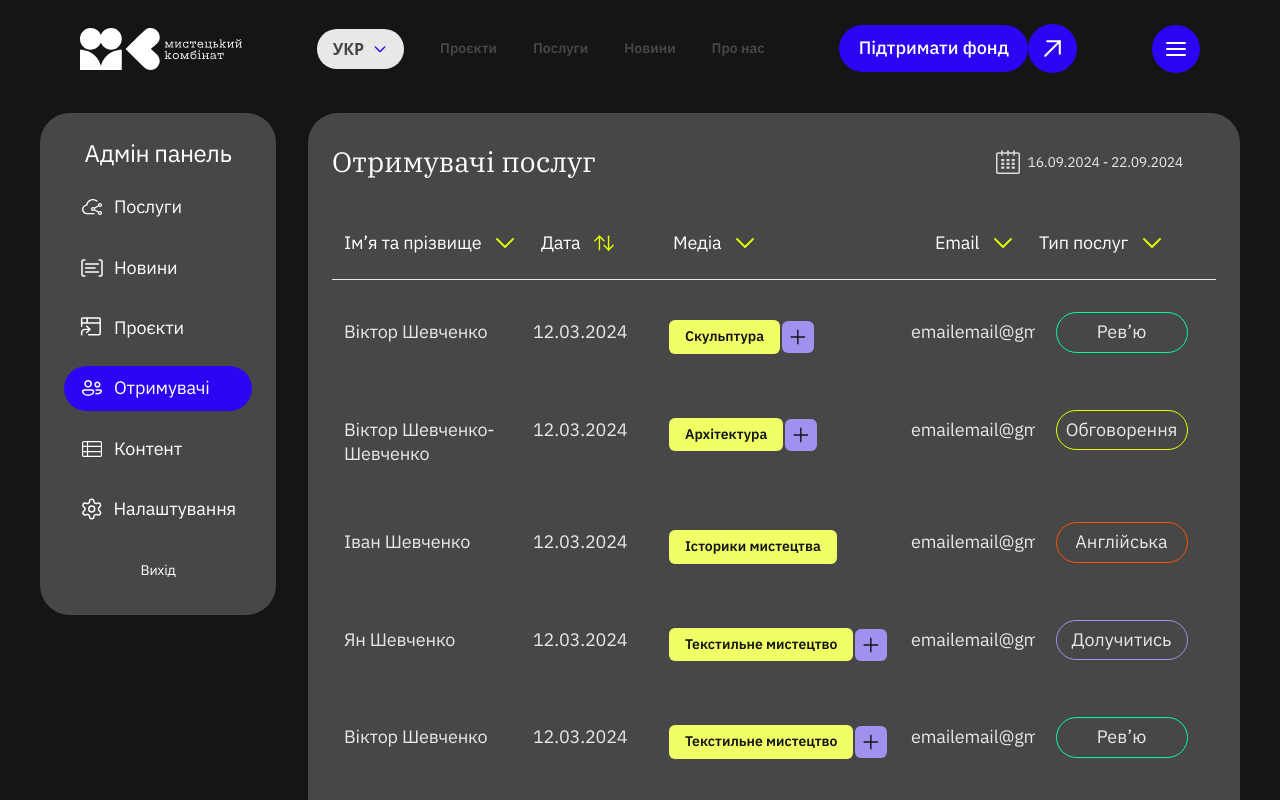
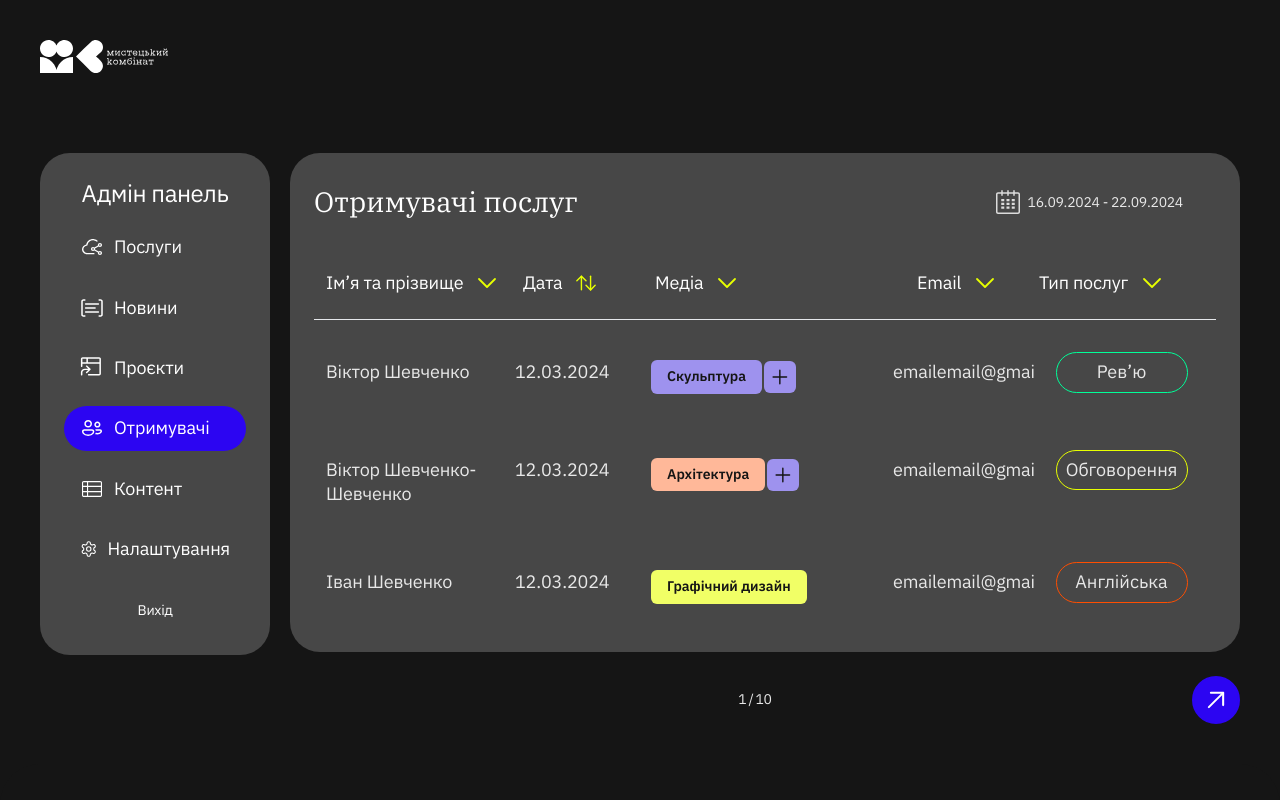
Before and after one commit to kamilka13me/myst_comb, a Next.js app in the folder frontend/: page /admin/users in a window 1280 px wide. Shown: the top 800 px of the page. Built offline with nearby package versions, Linux system fonts and the light colour scheme.

Commit message:
feat: add Header admin

```diff
--- a/frontend/src/vievs/AdminPages/AdminLayout/AdminLayout.tsx
+++ b/frontend/src/vievs/AdminPages/AdminLayout/AdminLayout.tsx
@@ -8,7 +8,7 @@ export function AdminLayout({
   children: React.ReactNode;
 }): React.JSX.Element {
   return (
-    <div className="flex flex-row items-start gap-8 p-5 lg:p-10">
+    <div className="flex flex-row items-start gap-2 xl:gap-5 p-5 lg:p-5 xl:p-10 overflow-hidden">
       <Dashboard />
       <section className="min-h-[70vh] w-full">{children}</section>
     </div>
--- a/frontend/src/vievs/AdminPages/AdminLayout/ui/Dashboard.tsx
+++ b/frontend/src/vievs/AdminPages/AdminLayout/ui/Dashboard.tsx
@@ -91,7 +91,8 @@ export default function Dashboard(): JSX.Element {
   };
 
   return (
-    <nav className="hidden w-[236px] rounded-[30px] bg-base-text_dark p-6 lg:block">
+    <div className='hidden overflow-hidden min-w-[230px] lg:block'>
+      <nav className=" rounded-[30px] bg-base-text_dark p-6">
         <ul className="flex w-full flex-col gap-4">
           <li>
             <Text
@@ -126,5 +127,6 @@ export default function Dashboard(): JSX.Element {
           </li>
         </ul>
       </nav>
+    </div>
   );
 }
--- a/frontend/src/vievs/AdminPages/AdminUsers/UsersList/ui/UserListItem.tsx
+++ b/frontend/src/vievs/AdminPages/AdminUsers/UsersList/ui/UserListItem.tsx
@@ -1,7 +1,7 @@
 'use client';
 import React, { useState } from 'react';
 import clsx from 'clsx';
-import { MediaProps, User } from './TypesProps';
+import { MediaProps, TypeBgColors, User } from './TypesProps';
 import { Icon } from '@/shared/ui/Icon';
 import { Text } from '@/shared/ui/Text';
 import icon_add from '@/shared/assets/icons/icon_add.svg?react';
@@ -16,7 +16,7 @@ import minus from '@/shared/assets/icons/icon_minus.svg?react';
 export function UserListItem(user: User) {
   const [isOpen, setIsOpen] = useState<boolean>(false);
 
-  const getBborderColor = (name: string): string =>{
+  const getBorderColor = (name: string): string =>{
     if(name === "Рев’ю"){ return '#0f9' };
     if(name === "Послуги"){ return '#d633ff' };
     if(name === "Англійська"){ return '#ff4e00' };
@@ -27,26 +27,32 @@ export function UserListItem(user: User) {
 
   const mediaDropDownList = ({media}: MediaProps) :JSX.Element =>{
 
-    const colors: string[] = ["#f1ff66",'#E066FF','#9E92EE'];
+  const bgColors: TypeBgColors = {
+    yellow:'#f1ff66',
+    purple:'#eb99ff',
+    orange:'#ffb899',
+    blue:'#9e92ee'
+  }
 
-    const getBgColor = (id:number): string =>{
-      if(colors[id]){
-        return colors[id]
-      }else return colors[0]
+  const getBgColor = (name: string): string => {
+    if (bgColors[name as keyof typeof bgColors]) {
+      return bgColors[name as keyof typeof bgColors];
     }
+    return bgColors['yellow'];
+  };
 
     return (
       <ul className="flex flex-col items-start justify-start gap-0.5 px-3 py-6">
         {media?.length == 1 ? (
           <li className="flex items-center gap-0.5">
             <div
-              style={{ background: getBgColor(0) }}
+              style={{ background: getBgColor(media[0].idColor) }}
               className="rounded-[6px]"
             >
               <Text
                 Tag="p"
                 textType="Desktop/Button-menu"
-                text={media[0]}
+                text={media[0].name}
                 align="center"
                 font="sans"
                 color="base/text_accent"
@@ -62,13 +68,13 @@ export function UserListItem(user: User) {
                 return (
                   <li key={i} className="flex items-center gap-0.5">
                     <div
-                      style={{ background: getBgColor(i) }}
+                      style={{ background: getBgColor(media[i].idColor) }}
                       className={'rounded-[6px]'}
                     >
                       <Text
                         Tag="p"
                         textType="Desktop/Button-menu"
-                        text={el}
+                        text={el.name}
                         align="center"
                         font="sans"
                         color="base/text_accent"
@@ -99,13 +105,13 @@ export function UserListItem(user: User) {
                     )}
                   >
                     <div
-                      style={{ background: getBgColor(i) }}
+                      style={{ background: getBgColor(media[i].idColor) }}
                       className={'rounded-[6px]'}
                     >
                       <Text
                         Tag="p"
                         textType="Desktop/Button-menu"
-                        text={el}
+                        text={el.name}
                         align="center"
                         font="sans"
                         color="base/text_accent"
@@ -144,7 +150,7 @@ export function UserListItem(user: User) {
           text={user.name}
           font="sans"
           color="base/text"
-          className="font-normal py-6"
+          className="font-normal text-[16px] xl:text-[18px] py-6"
         />
       </div>
       <div className={clsx(isOpen ? "align-top" : "align-center")}>
@@ -172,7 +178,7 @@ export function UserListItem(user: User) {
       </div>
       <div className={clsx('py-4', isOpen ? "align-top" : "align-center")}>
 
-        <div style={{borderColor: getBborderColor(user.type_services)}}
+        <div style={{borderColor: getBorderColor(user.type_services)}}
           className="border rounded-[30px] w-[132px] py-2 mx-auto">
           <Text
             Tag="p"
@@ -181,7 +187,7 @@ export function UserListItem(user: User) {
             font="sans"
             align="center"
             color="base/text"
-            className={"font-normal"}
+            className="font-normal"
           />
         </div>
       </div>
--- a/frontend/src/vievs/AdminPages/AdminUsers/UsersList/ui/UsersList.tsx
+++ b/frontend/src/vievs/AdminPages/AdminUsers/UsersList/ui/UsersList.tsx
@@ -28,7 +28,7 @@ function ListItem({data}: DataProps): JSX.Element {
     {data.map((user)=>{
         return (
           <li key={user.id} className="rounded-[24px] px-3 grid
-          grid-cols-[minmax(160px,_185px)_minmax(80px,_120px)_minmax(235px,_250px)_minmax(70px,_1fr)_minmax(128px,_165px)] gap-1
+          grid-cols-[minmax(160px,_185px)_minmax(80px,_120px)_minmax(200px,_250px)_minmax(70px,_1fr)_minmax(128px,_165px)] gap-1
           duration-300 hover:shadow-user-card hover:bg-base-text_accent">
           {UserListItem(user)}
           </li>
@@ -43,7 +43,7 @@ export function UsersList(): JSX.Element {
 
   return (
     <div>
-      <div className="rounded-[30px] bg-base-text_dark p-6 mb-6">
+      <div className="rounded-[30px] bg-base-text_dark p-4 lg:p-4 xl:p-6 mb-6">
         <header className="flex items-center justify-between mb-5">
           <Text
             Tag="h1"
@@ -69,9 +69,9 @@ export function UsersList(): JSX.Element {
           </button>
         </header>
 
-        <ul className="w-full flex flex-col gap-4">
+        <ul className="w-full flex flex-col gap-3 xl:gap-4">
           <li className=" grid grid px-3
-          grid-cols-[minmax(170px,_185px)_minmax(80px,_120px)_minmax(235px,_250px)_minmax(70px,_1fr)_minmax(128px,_165px)] gap-3
+          grid-cols-[minmax(170px,_185px)_minmax(80px,_120px)_minmax(200px,_250px)_minmax(80px,_1fr)_minmax(128px,_165px)] gap-1 xl:gap-3
           border-b border-base-text_ligh">
             <div className="flex gap-3 w-[200px] py-6">
               <Text
--- a/frontend/src/vievs/AdminPages/AdminUsers/UsersList/ui/fake-data-users.json
+++ b/frontend/src/vievs/AdminPages/AdminUsers/UsersList/ui/fake-data-users.json
@@ -4,7 +4,19 @@
       "id": "1001",
       "name": "Віктор Шевченко",
       "date": "12.03.2024",
-      "media": ["Скульптура","Культурологія", "Мистецтвознавці"],
+      "media": [
+        {"name":"Скульптура",
+        "idColor": "blue"
+        },
+        {
+          "name": "Текстильне мистецтво",
+          "idColor": "orange"
+        },
+        {
+          "name": "Digital-art",
+          "idColor": "purple"
+        }
+      ],
       "email": "emailemail@gmail.com",
       "type_services": "Рев’ю"
     },
@@ -12,7 +24,20 @@
       "id": "1002",
       "name": "Віктор Шевченко-Шевченко",
       "date": "12.03.2024",
-      "media": ["Архітектура","Скульптура","Стріт-арт"],
+      "media": [
+        {
+          "name":"Архітектура",
+          "idColor":"orange"
+        },
+        {
+          "name":"Скульптура",
+          "idColor":"yellow"
+        },
+        {
+          "name": "Ілюстрація",
+          "idColor": "purple"
+        }
+      ],
       "email": "emailemail@gmail.com",
       "type_services": "Обговорення"
     },
@@ -20,49 +45,9 @@
       "id": "1003",
       "name": "Іван Шевченко",
       "date": "12.03.2024",
-      "media": ["Історики мистецтва"],
+      "media": [{"name":"Графічний дизайн", "idColor":"yellow"}],
       "email": "emailemail@gmail.com",
       "type_services": "Англійська"
-    },
-    {
-      "id": "1004",
-      "name": "Ян Шевченко",
-      "date": "12.03.2024",
-      "media": ["Текстильне мистецтво","Графічний дизайн"],
-     "email": "emailemail@gmail.com",
-      "type_services": "Долучитись"
-    },
-    {
-      "id": "1005",
-      "name": "Віктор Шевченко",
-      "date": "12.03.2024",
-      "media": ["Текстильне мистецтво","Культурологія", "Мистецтвознавці"],
-      "email": "emailemail@gmail.com",
-      "type_services": "Рев’ю"
-    },
-    {
-      "id": "1006",
-      "name": "Віктор Шевченко-Шевченко",
-      "date": "12.03.2024",
-      "media": ["Архітектура","Скульптура","Стріт-арт"],
-      "email": "emailemail@gmail.com",
-      "type_services": "Обговорення"
-    },
-    {
-      "id": "1007",
-      "name": "Іван Шевченко",
-      "date": "12.03.2024",
-      "media": ["Історики мистецтва"],
-      "email": "emailemail@gmail.com",
-      "type_services": "Англійська"
-    },
-    {
-      "id": "1008",
-      "name": "Ян Шевченко",
-      "date": "12.03.2024",
-      "media": ["Текстильне мистецтво","Графічний дизайн"],
-     "email": "emailemail@gmail.com",
-      "type_services": "Долучитись"
     }
   ]
 }
--- a/frontend/src/vievs/AdminPages/Login/ui/AdminLoginPage.tsx
+++ b/frontend/src/vievs/AdminPages/Login/ui/AdminLoginPage.tsx
@@ -31,7 +31,7 @@ const AdminLoginPage: React.FC = () => {
   };
 
   return (
-    <div className="flex min-h-screen w-full flex-col items-center justify-center px-5">
+    <div className="flex min-h-[70vh] w-full flex-col items-center justify-center px-5">
       <div className="mb-[30px] flex flex-col items-center justify-center">
         <Text
           textType="H3"
--- a/frontend/src/widgets/Header/ui/Header.tsx
+++ b/frontend/src/widgets/Header/ui/Header.tsx
@@ -7,10 +7,35 @@ import { Icon } from '@/shared/ui/Icon';
 import { LanguageSwitcher } from '@/shared/ui/LanguageSwitcher';
 import { VStack } from '@/shared/ui/Stack';
 import { Text } from '@/shared/ui/Text';
+import clsx from 'clsx';
+import Link from 'next/link';
 import { usePathname } from 'next/navigation';
 
 const Header = () => {
   const pathname = usePathname();
+
+  const isPathName = (name: string): boolean => {
+    return pathname.split('/').includes(name);
+  };
+
+  // Header admin та login сторінок
+  if(isPathName('admin') || isPathName('login')){
+    return (
+      <header className={`z-30 flex w-full justify-center p-5 lg:p-5 xl:p-10`}>
+        <div className="w-full">
+          <VStack justify="between" align="center">
+            <Link href={'/'}>
+              <Icon Svg={LogoWhite} height={33} width={128} />
+            </Link>
+            <button type='button'
+              className={clsx('lg:hidden',isPathName('login') && 'hidden')}>
+              <Icon Svg={ButtonMenu} height={48} width={48} />
+            </button>
+          </VStack>
+        </div>
+      </header>
+    )
+  }
 
   if (pathname === '/') {
     return (
```
Also changed, not shown: frontend/src/vievs/AdminPages/AdminUsers/UsersList/ui/TypesProps.ts (+14 -2 lines). Lines whose indentation alone changed are shown as unchanged.
